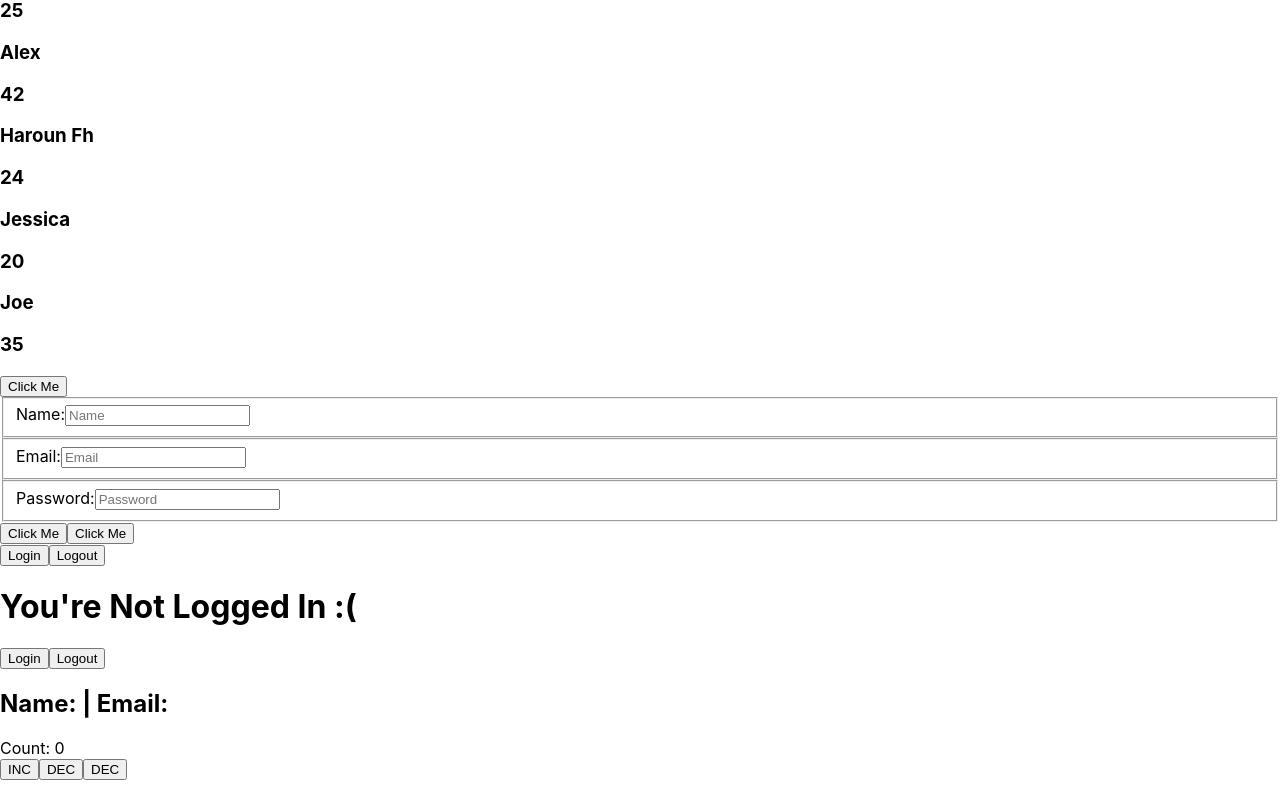
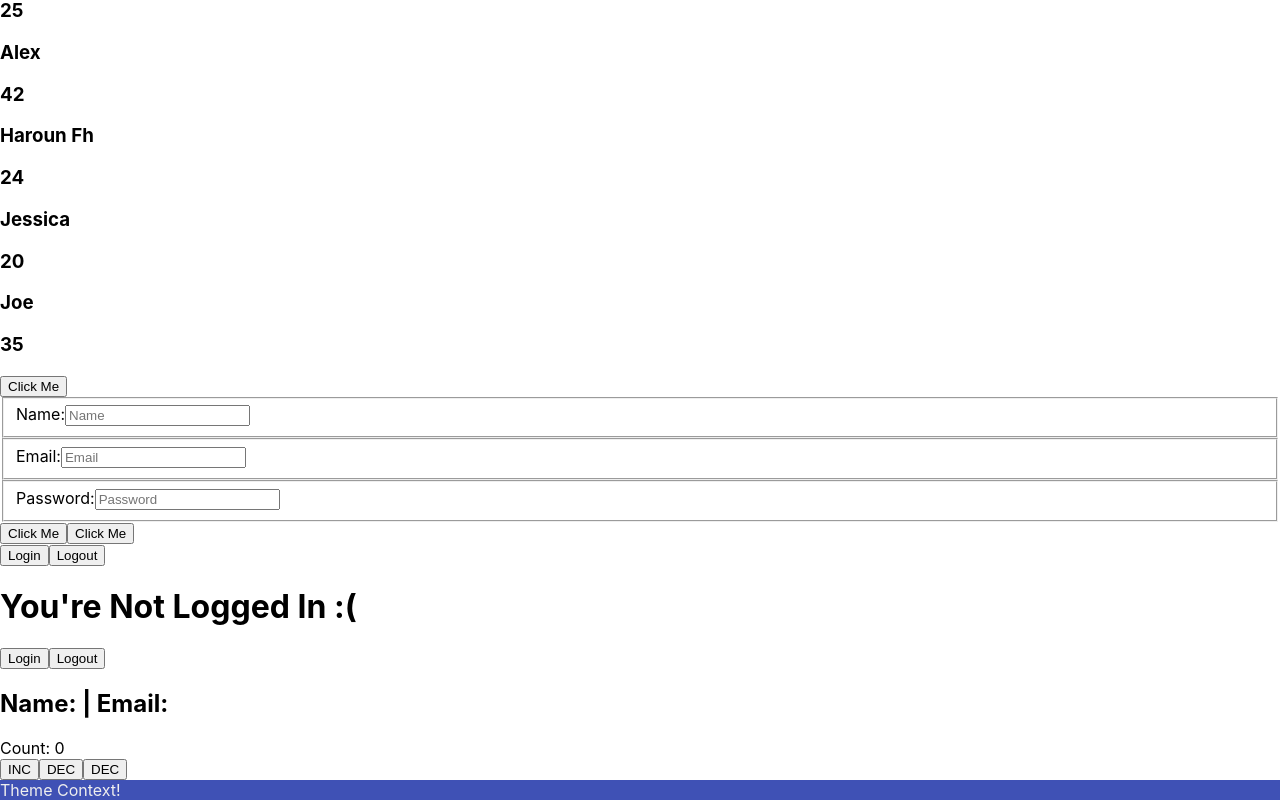
Before and after one commit to medaminefh/react-with-typescript, a React (Create React App) app: page / in a window 1280 px wide. Shown: the part 242-1042 px from the top of the page. Built offline with nearby package versions, Linux system fonts and the light colour scheme.

Commit message:
the context api with types

```diff
--- a/src/App.tsx
+++ b/src/App.tsx
@@ -9,6 +9,8 @@
 import State from "./components/state/State"
 import User from "./components/state/User"
 import Reducer from "./components/useReducer/UseReducer"
+import {ThemeContextProvider} from "./components/context/UseContext"
+import {Box} from "./components/context/Box"
 
 type AppProps = {
   children:React.ReactNode
@@ -48,6 +50,9 @@
       <State />
       <User />
       <Reducer />
+      <ThemeContextProvider>
+        <Box />
+      </ThemeContextProvider>
     </div>
   );
 }
--- /dev/null
+++ b/src/components/context/Box.tsx
@@ -0,0 +1,15 @@
+import {useContext} from 'react';
+import {ThemeContext} from "./UseContext"
+
+export const Box = () => {
+    const theme = useContext(ThemeContext)
+
+  return (
+  <div
+    style={{
+        backgroundColor:theme.primary.main,
+        color:theme.primary.text
+    }}>
+        Theme Context!
+</div>);
+}
--- /dev/null
+++ b/src/components/context/UseContext.tsx
@@ -0,0 +1,13 @@
+import { createContext} from 'react';
+import { theme } from './theme';
+
+type ThemeContextProp = {
+    children:React.ReactNode
+}
+
+export const ThemeContext = createContext(theme)
+
+
+export const ThemeContextProvider = ({children}:ThemeContextProp) => {
+    return <ThemeContext.Provider value={theme}>{children}</ThemeContext.Provider>
+}
--- /dev/null
+++ b/src/components/context/theme.ts
@@ -0,0 +1,10 @@
+export const theme = {
+  primary: {
+    main: "#3f51b5",
+    text: "#eee",
+  },
+  secondary: {
+    main: "#f50057",
+    text: "#eee",
+  },
+};
```
